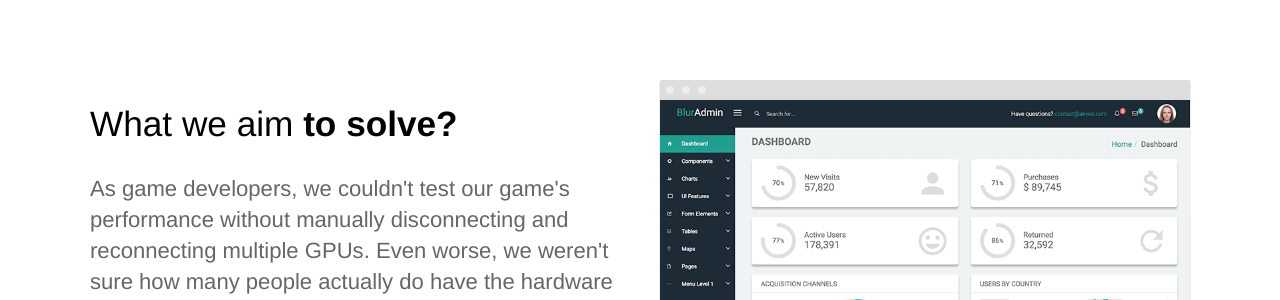
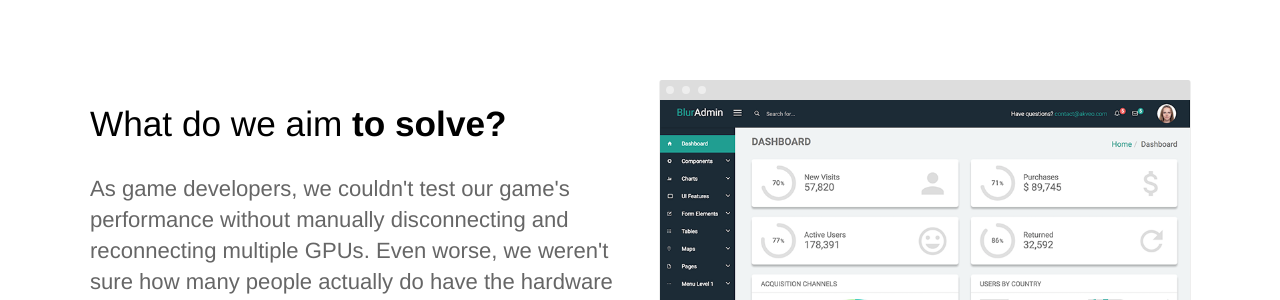
Before and after one commit to EnigmaticMachines/performace, a Jekyll site: the page built from index.html, in a window 1280 px wide. Shown: the part 1030-1330 px from the top of the page. Built offline with Jekyll 4.4.1, drawn with Linux system fonts in a browser that asks for light colours.

Commit message:
landing page edit

```diff
--- a/index.html
+++ b/index.html
@@ -17,7 +17,7 @@ description: Welcome to cloud performance game testing.
 	<section>
 		<div class="container flex">
 			<div class="text editable">
-				<h2>What we aim <strong>to solve?</strong></h2>
+				<h2>What do we aim <strong>to solve?</strong></h2>
 				<p>As game developers, we couldn't test our game's performance without manually disconnecting and reconnecting multiple GPUs. Even worse, we weren't sure how many people actually do have the hardware to play our game. We aim to solve this with our custom infrastructure, where you will be able to test your game on multiple GPUs, CPUs, and RAMs. </p>
 			</div>
 			<div class="image">
```
